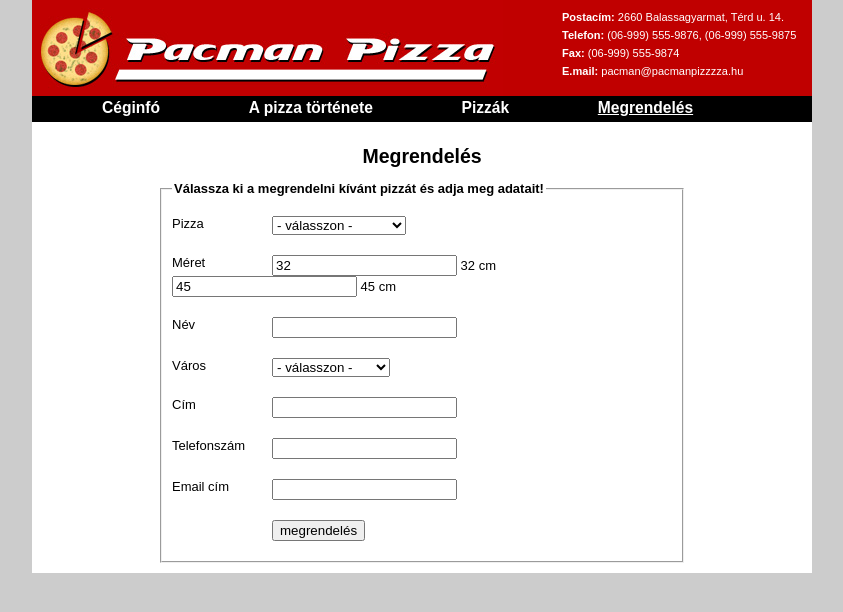
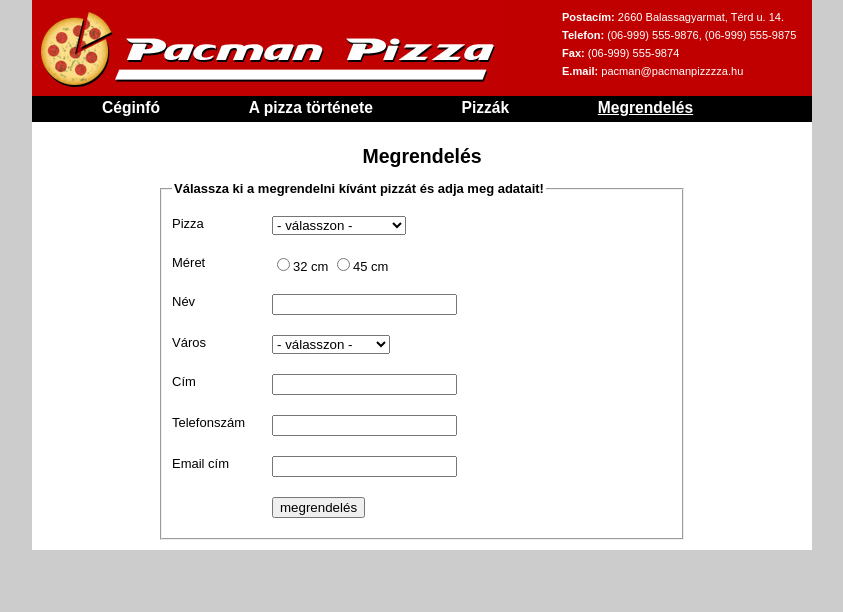
Before and after one commit to xertekus/Projectwebsite, a plain HTML site: page munkafajlok-17/megrendeles.html in a window 1280 px wide. Shown: the whole page, without its empty margins (218-1061 px from the left). Drawn offline with Linux system fonts and the light colour scheme.

Commit message:
Update megrendeles.html

```diff
--- a/munkafajlok-17/megrendeles.html
+++ b/munkafajlok-17/megrendeles.html
@@ -53,8 +53,8 @@
                     <div class="field_row">
                         <div class="field_label">Méret</div>
                         <div class="field_item">
-                            <input type="label" name="meret" value="32" id="meret_32"> 32 cm
-                            <input type="label" name="meret" value="45" id="meret_45"> 45 cm
+                            <input type="radio" name="meret" value="32" id="meret_32"><label for="meret_32">32 cm</label>
+                            <input type="radio" name="meret" value="45" id="meret_45"><label for="meret_45">45 cm</label>
                         </div>
                     </div>
                     <div class="field_row">
```
